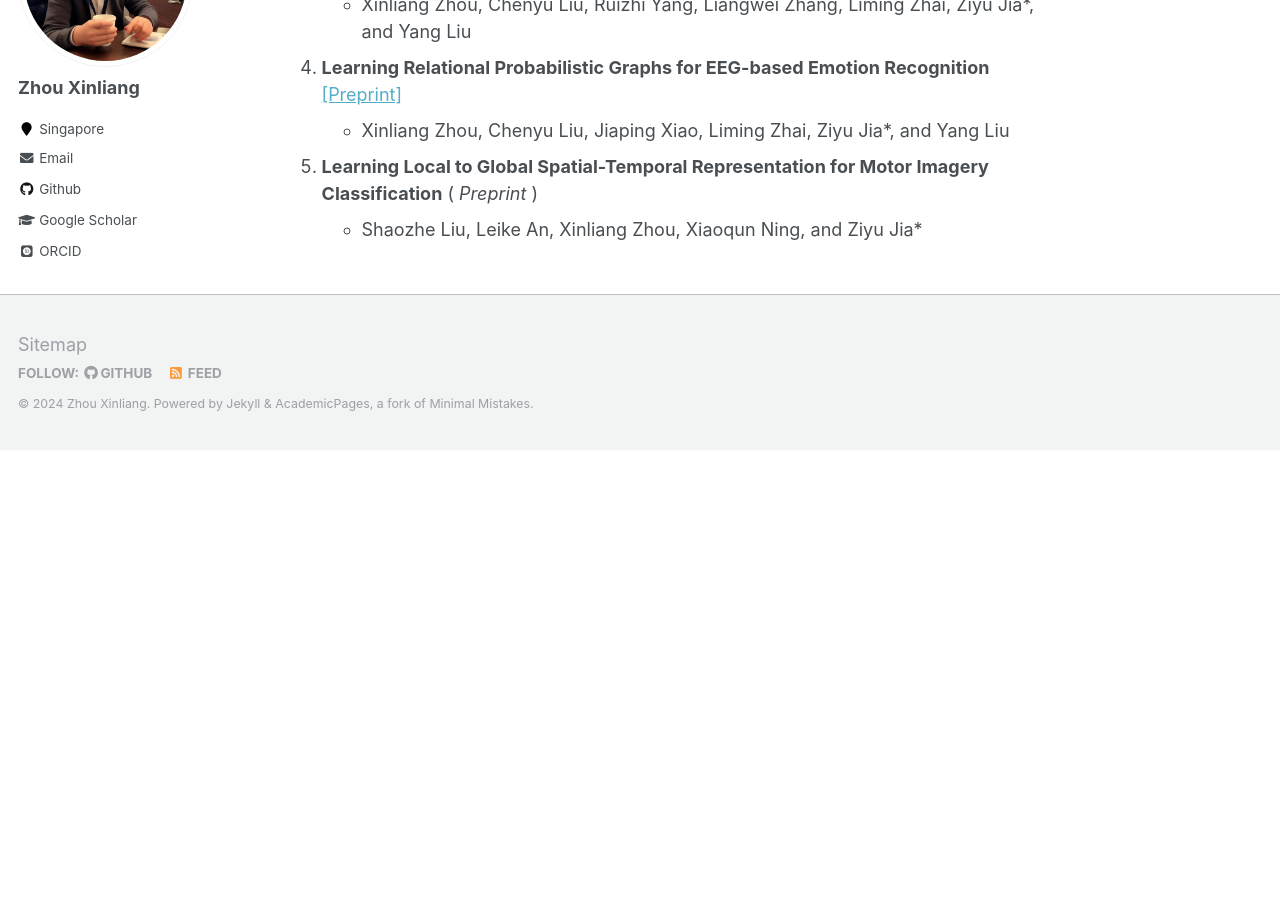
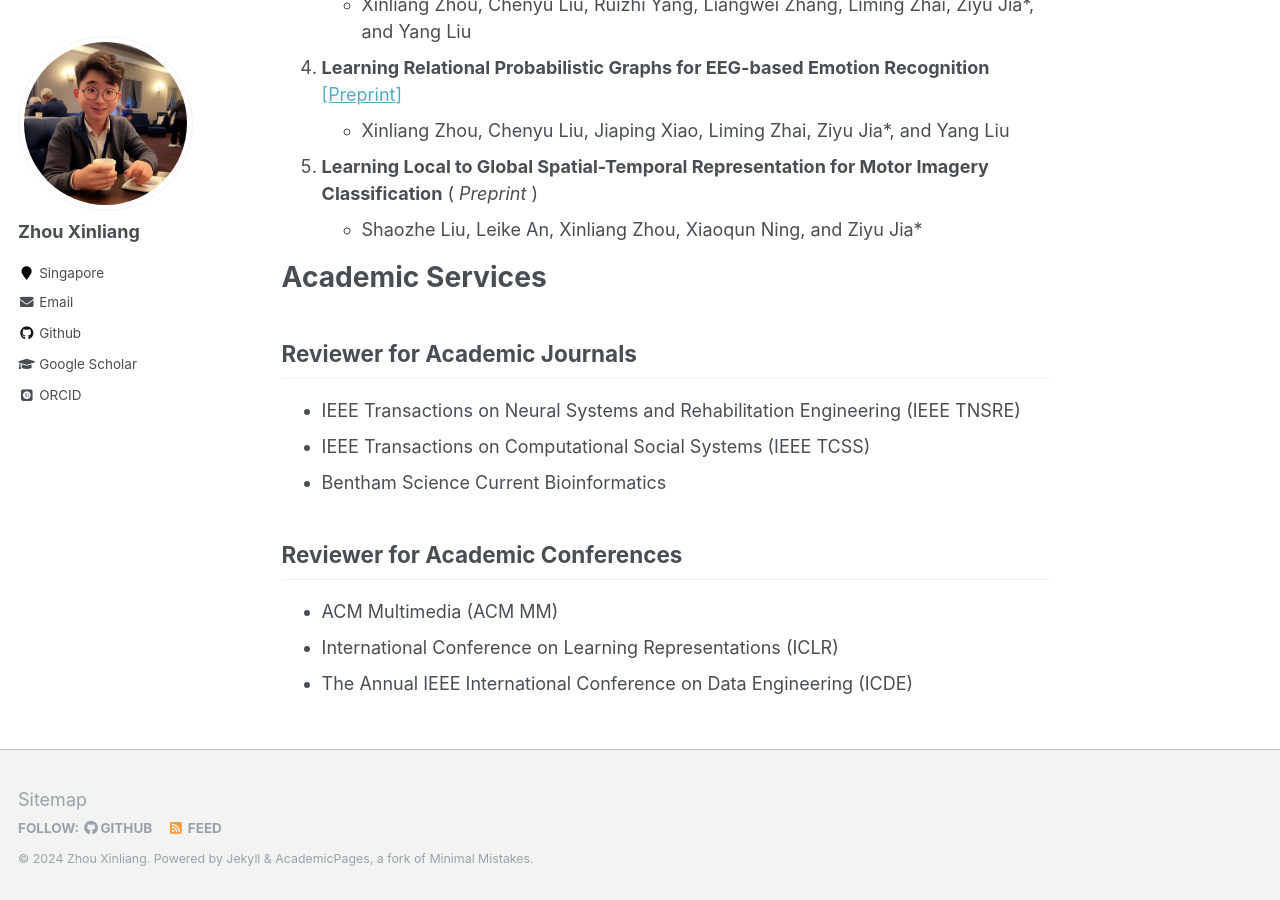
Before and after one commit to xinliangzhou/xinliangzhou.github.io, a Jekyll site: the page built from _pages/about.md, in a window 1280 px wide and 900 px high, scrolled down 1574 px. Built offline with Jekyll 4.4.1, drawn with Linux system fonts in a browser that asks for light colours; some web fonts are replaced; before the commit the page ends 2024 px from its top, so only the background shows below that.

Commit message:
Update about.md

```diff
--- a/_pages/about.md
+++ b/_pages/about.md
@@ -63,3 +63,19 @@ Journal Papers
 5. **Learning Local to Global Spatial-Temporal Representation for Motor Imagery Classification** ( *Preprint* )
    - Shaozhe Liu, Leike An, Xinliang Zhou, Xiaoqun Ning, and Ziyu Jia*
    <!-- *Under Review and Submitted to IEEE Transactions on Neural Cybernetics (IEEE TCYB)* -->
+
+
+Academic Services
+======
+
+Reviewer for Academic Journals
+------
+- IEEE Transactions on Neural Systems and Rehabilitation Engineering (IEEE TNSRE)
+- IEEE Transactions on Computational Social Systems (IEEE TCSS)
+- Bentham Science Current Bioinformatics
+
+Reviewer for Academic Conferences
+------
+- ACM Multimedia (ACM MM)
+- International Conference on Learning Representations (ICLR)
+- The Annual IEEE International Conference on Data Engineering (ICDE)
```
